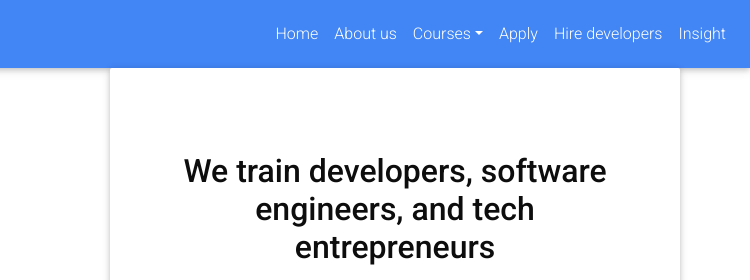
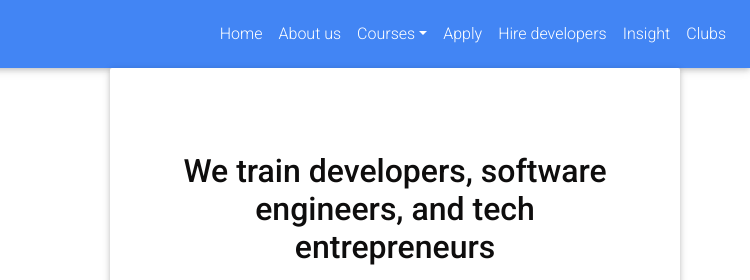
Before and after one commit to buzzedison/codewit, a Gatsby site: page / in a window 1280 px wide. Shown: the top 280 px of the page, 530-1280 px from the left. Built offline with nearby package versions, Linux system fonts and the light colour scheme; Gatsby itself is replaced by a stand-in of ours.

Commit message:
added clubs to the header

```diff
--- a/src/components/header.js
+++ b/src/components/header.js
@@ -76,6 +76,12 @@ class Header extends React.Component {
                   Insight
                 </NavLink>
               </NavItem>
+
+              <NavItem>
+                <NavLink href="/" id="link">
+                  Clubs
+                </NavLink>
+              </NavItem>
             </Nav>
           </Collapse>
         </Navbar>
```
